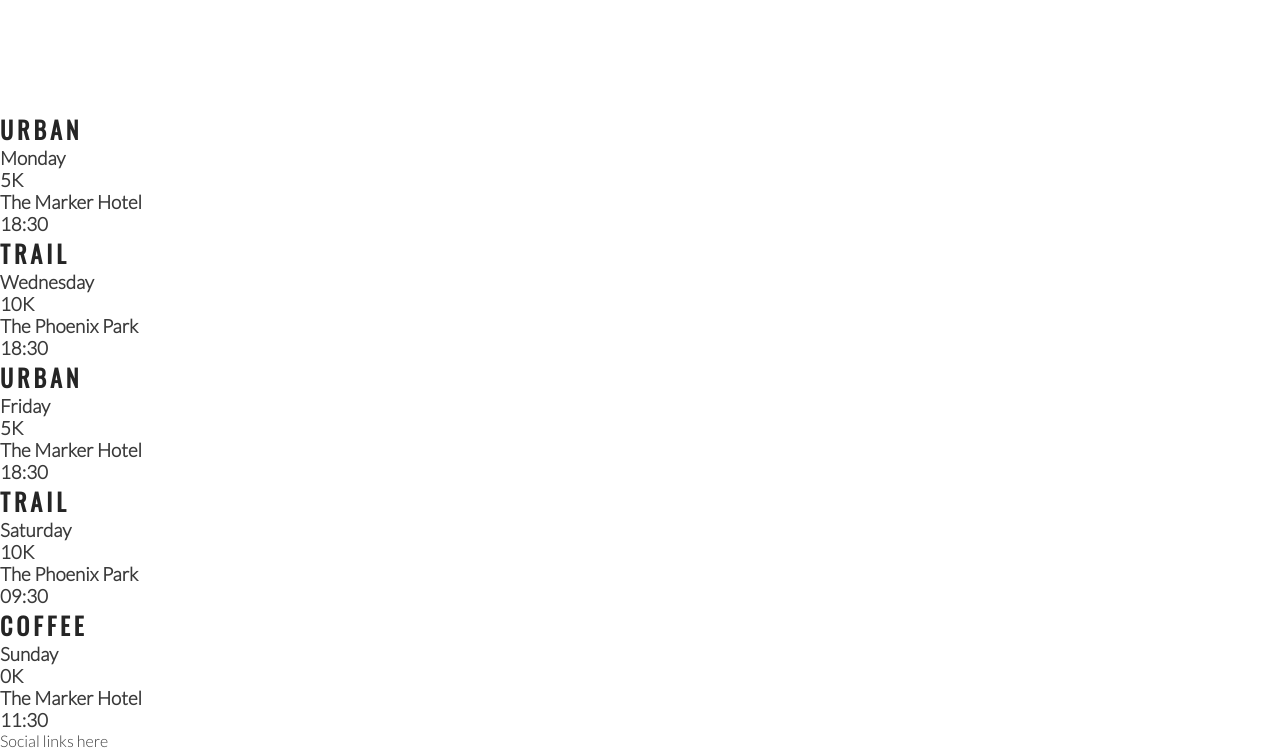
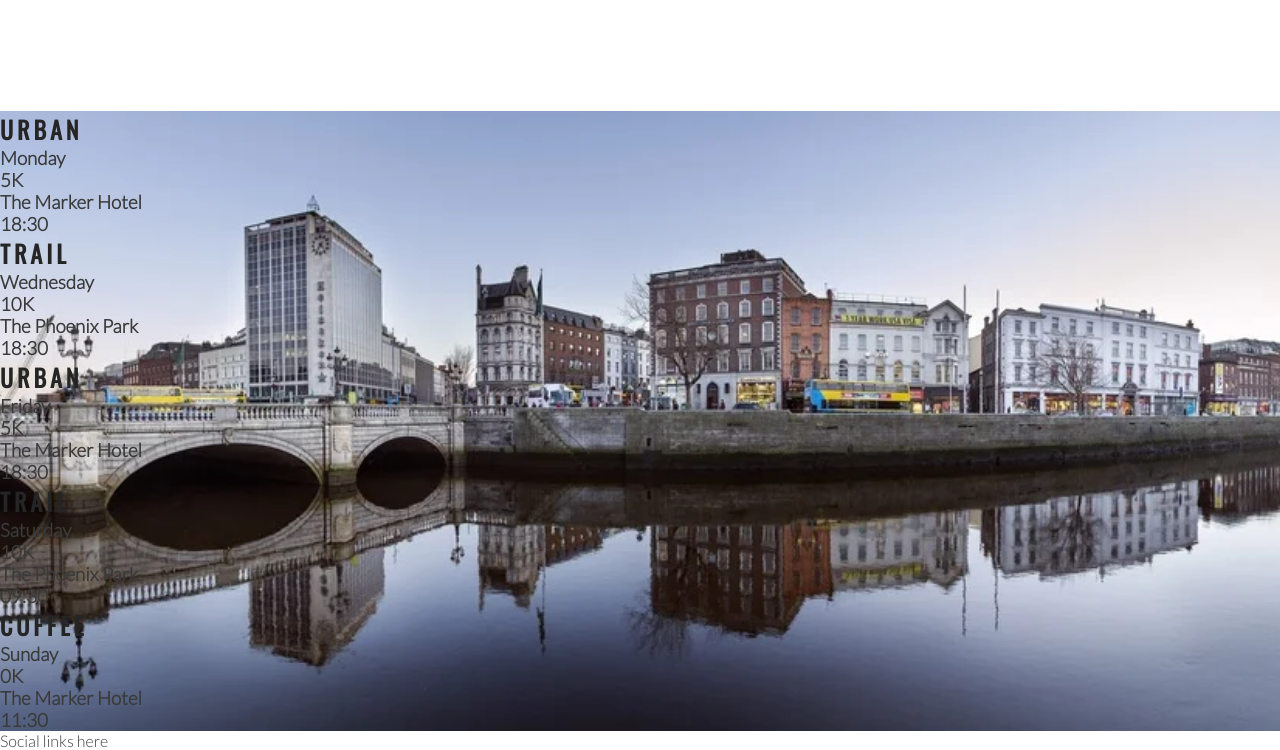
Before and after one commit to NoeliaCI/love-running-noelia, a plain HTML site: page index.html in a window 1280 px wide. Shown: the part 1184-1934 px from the top of the page. Drawn offline with nearby package versions, Linux system fonts and the light colour scheme.

Commit message:
Add background image to times section

```diff
--- a/assets/css/style.css
+++ b/assets/css/style.css
@@ -186,3 +186,14 @@ hr {
     height: 100%;
     border-radius: 50%;
 }
+
+/* event times */
+
+#times {
+    background-image: url('../images/times-background.webp');
+    background-repeat: no-repeat;
+    background-size: cover;
+    background-position: center;
+    width: 100%;
+    overflow: hidden;
+}
--- a/index.html
+++ b/index.html
@@ -85,7 +85,7 @@
             </div>
         </div>
     </section>
-    <section>
+    <section id="times">
         <div>
             <h2>Urban</h2>
             <h3>Monday</h3>
```
Also changed, not shown: assets/images/times-background.webp (added).
